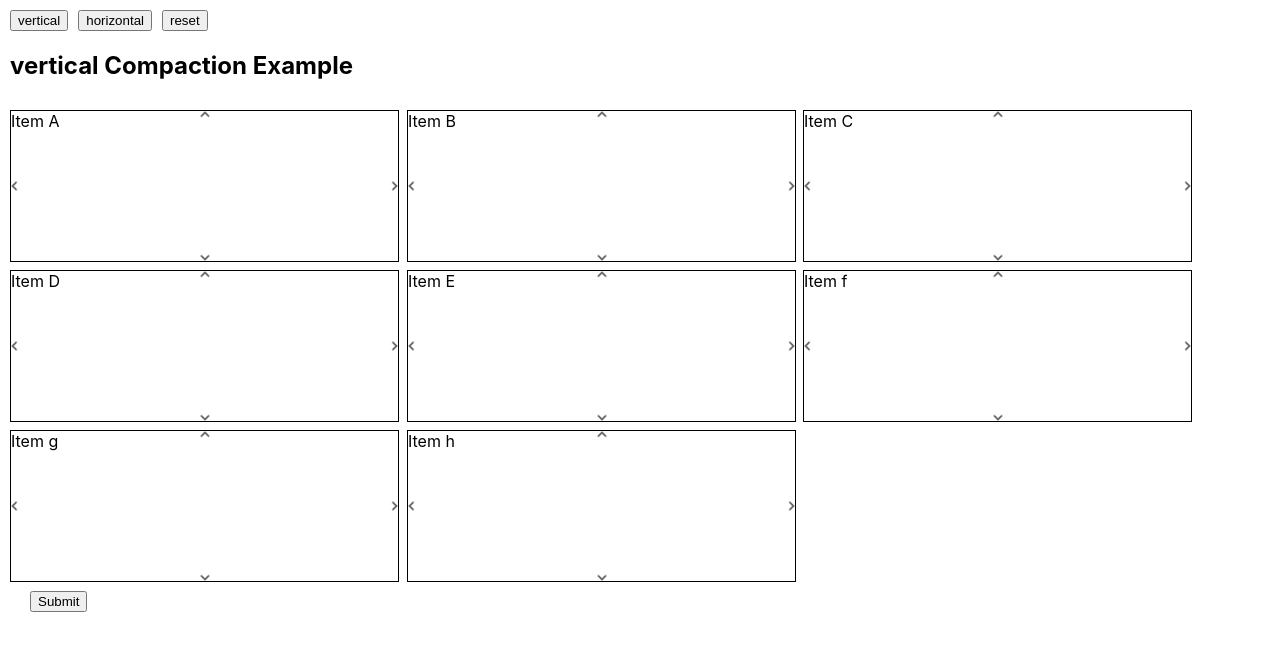
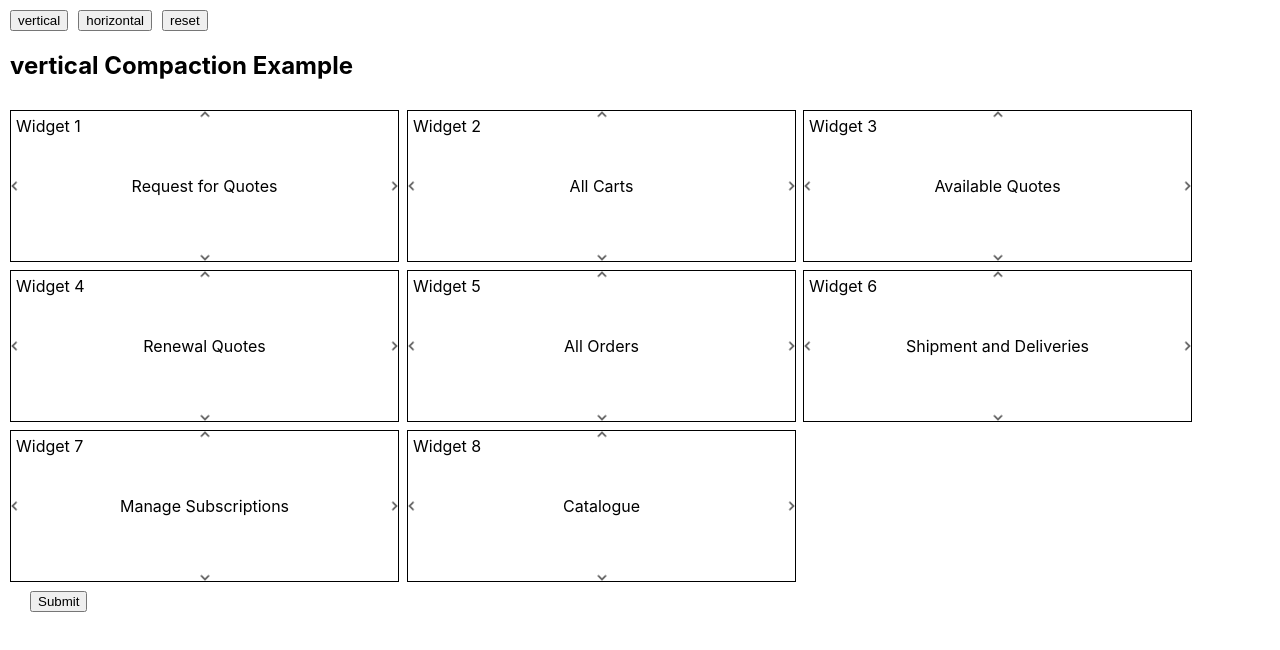
Before and after one commit to Supp-2020/layoutPOC, a React (Create React App) app: page / in a window 1280 px wide. Shown: the top 650 px of the page. Built offline with nearby package versions, Linux system fonts and the light colour scheme.

Commit message:
updated after cards

```diff
--- a/src/App.css
+++ b/src/App.css
@@ -40,3 +40,21 @@
     transform: rotate(360deg);
   }
 }
+
+
+.card {
+  display: flex;
+  border: 1px solid black;
+}
+
+.cart-title {
+  display: flex;
+  justify-content: center;
+  align-items: center;
+  width: 100%;
+}
+
+.card-widget {
+  position: absolute;
+  padding: 5px;
+}
--- a/src/App.js
+++ b/src/App.js
@@ -1,5 +1,6 @@
 import React, { useState } from "react";
 import GridLayout from "react-grid-layout";
+import "./App.css";
 // import { Responsive, WidthProvider } from "react-grid-layout";
 // const ResponsiveGridLayout = WidthProvider(Responsive);
 import "react-grid-layout/css/styles.css";
@@ -41,12 +42,25 @@ const HorizontalCompactLayout = () => {
 
   return (
     <div>
-      <button style={{marginLeft: "10px", marginTop: "10px"}} onClick={() => setCompactType("vertical")}>{"vertical"}</button>
-      <button style={{marginLeft: "10px", marginTop: "10px"}} onClick={() => setCompactType("horizontal")}>
+      <button
+        style={{ marginLeft: "10px", marginTop: "10px" }}
+        onClick={() => setCompactType("vertical")}
+      >
+        {"vertical"}
+      </button>
+      <button
+        style={{ marginLeft: "10px", marginTop: "10px" }}
+        onClick={() => setCompactType("horizontal")}
+      >
         {"horizontal"}
       </button>
-      <button style={{marginLeft: "10px", marginTop: "10px"}} onClick={() => handleReset()}>{"reset"}</button>
-      <h2 style={{marginLeft: "10px"}}>{compactType} Compaction Example</h2>
+      <button
+        style={{ marginLeft: "10px", marginTop: "10px" }}
+        onClick={() => handleReset()}
+      >
+        {"reset"}
+      </button>
+      <h2 style={{ marginLeft: "10px" }}>{compactType} Compaction Example</h2>
       <div>
         <GridLayout
           className="layout"
@@ -59,36 +73,46 @@ const HorizontalCompactLayout = () => {
           autoSize={true}
           resizeHandles={["s", "e", "n", "w"]}
         >
-          <div key="a" style={{ border: "1px solid black" }}>
-            Item A
+          <div key="a" className="card">
+            <div className="card-widget">Widget 1</div>
+            <div className="cart-title">Request for Quotes</div>
           </div>
-          <div key="b" style={{ border: "1px solid black" }}>
-            Item B
+          <div key="b" className="card">
+            <div className="card-widget">Widget 2</div>
+            <div className="cart-title">All Carts</div>
           </div>
-          <div key="c" style={{ border: "1px solid black" }}>
-            Item C
+          <div key="c" className="card">
+            <div className="card-widget">Widget 3</div>
+            <div className="cart-title">Available Quotes</div>
           </div>
-          <div key="d" style={{ border: "1px solid black" }}>
-            Item D
+          <div key="d" className="card">
+            <div className="card-widget">Widget 4</div>
+            <div className="cart-title">Renewal Quotes</div>
           </div>
-          <div key="e" style={{ border: "1px solid black" }}>
-            Item E
+          <div key="e" className="card">
+            <div className="card-widget">Widget 5</div>
+            <div className="cart-title">All Orders</div>
           </div>
-          <div key="f" style={{ border: "1px solid black" }}>
-            Item f
+          <div key="f" className="card">
+            <div className="card-widget">Widget 6</div>
+            <div className="cart-title">Shipment and Deliveries</div>
           </div>
-          <div key="g" style={{ border: "1px solid black" }}>
-            Item g
+          <div key="g" className="card">
+            <div className="card-widget">Widget 7</div>
+            <div className="cart-title">Manage Subscriptions</div>
           </div>
-          <div key="h" style={{ border: "1px solid black" }}>
-            Item h
+          <div key="h" className="card">
+            <div className="card-widget">Widget 8</div>
+            <div className="cart-title">Catalogue</div>
           </div>
         </GridLayout>
       </div>
-      <button style={{marginLeft: "30px"}} onClick={() => handleSubmit()}>{"Submit"}</button>
+      <button style={{ marginLeft: "30px" }} onClick={() => handleSubmit()}>
+        {"Submit"}
+      </button>
       {submitLayout?.length ? (
         <div>
-          <h2 style={{marginLeft: "10px"}}>Preview of Layout</h2>
+          <h2 style={{ marginLeft: "10px" }}>Preview of Layout</h2>
           <GridLayout
             className="layout"
             layout={submitLayout}
@@ -98,29 +122,37 @@ const HorizontalCompactLayout = () => {
             isDraggable={false}
             isResizable={false}
           >
-            <div key="a" style={{ border: "1px solid black" }}>
-              Item A
+            <div key="a" className="card">
+              <div className="card-widget">Widget 1</div>
+              <div className="cart-title">Request for Quotes</div>
             </div>
-            <div key="b" style={{ border: "1px solid black" }}>
-              Item B
+            <div key="b" className="card">
+              <div className="card-widget">Widget 2</div>
+              <div className="cart-title">All Carts</div>
             </div>
-            <div key="c" style={{ border: "1px solid black" }}>
-              Item C
+            <div key="c" className="card">
+              <div className="card-widget">Widget 3</div>
+              <div className="cart-title">Available Quotes</div>
             </div>
-            <div key="d" style={{ border: "1px solid black" }}>
-              Item D
+            <div key="d" className="card">
+              <div className="card-widget">Widget 4</div>
+              <div className="cart-title">Renewal Quotes</div>
             </div>
-            <div key="e" style={{ border: "1px solid black" }}>
-              Item E
+            <div key="e" className="card">
+              <div className="card-widget">Widget 5</div>
+              <div className="cart-title">All Orders</div>
             </div>
-            <div key="f" style={{ border: "1px solid black" }}>
-              Item f
+            <div key="f" className="card">
+              <div className="card-widget">Widget 6</div>
+              <div className="cart-title">Shipment and Deliveries</div>
             </div>
-            <div key="g" style={{ border: "1px solid black" }}>
-              Item g
+            <div key="g" className="card">
+              <div className="card-widget">Widget 7</div>
+              <div className="cart-title">Manage Subscriptions</div>
             </div>
-            <div key="h" style={{ border: "1px solid black" }}>
-              Item h
+            <div key="h" className="card">
+              <div className="card-widget">Widget 8</div>
+              <div className="cart-title">Catalogue</div>
             </div>
           </GridLayout>
         </div>
```
